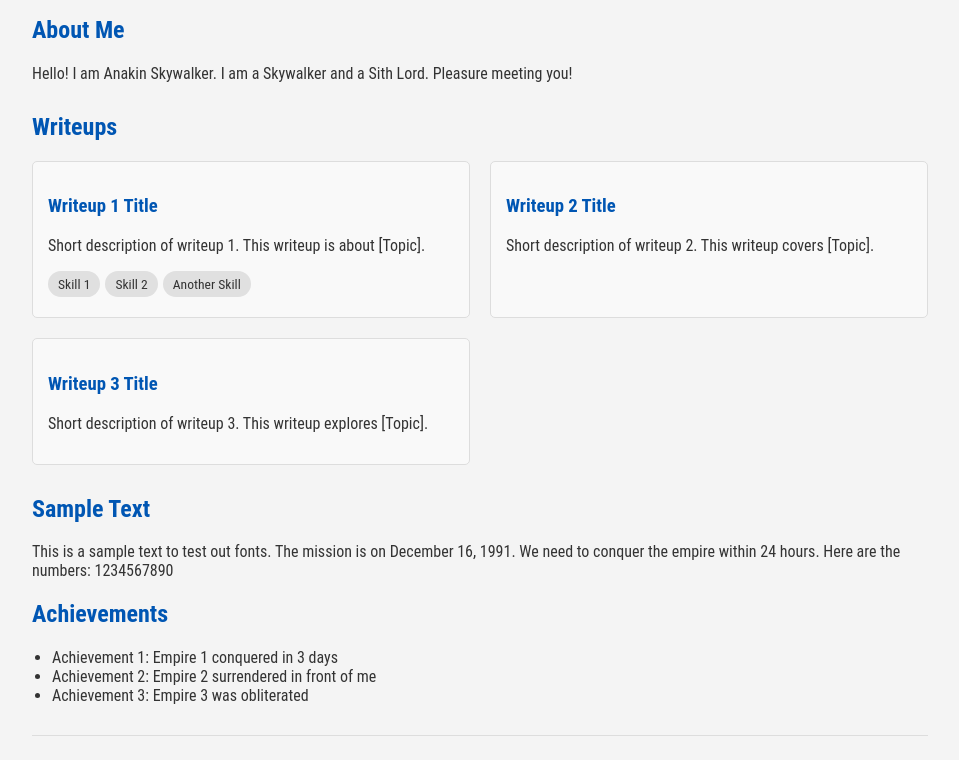
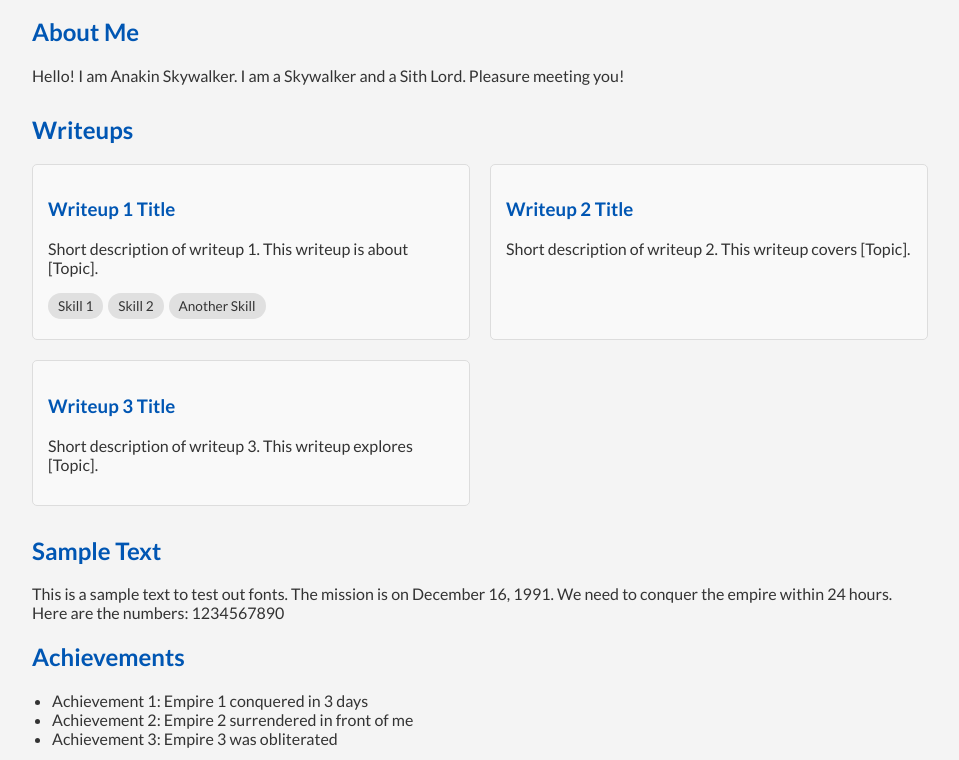
Before and after one commit to darthskinwalker/darthskinwalker.github.io, a plain HTML site: page index.html in a window 1280 px wide. Shown: the part 146-906 px from the top of the page, without its empty margins (160-1119 px from the left). Drawn offline with Linux system fonts and the light colour scheme.

Commit message:
Update style.css

```diff
--- a/style.css
+++ b/style.css
@@ -1,6 +1,6 @@
 /* style.css */
 body {
-    font-family: 'Roboto Condensed';
+    font-family: 'Lato';
     margin: 0;
     padding: 0;
     background-color: #f4f4f4; /* Light background */
```
